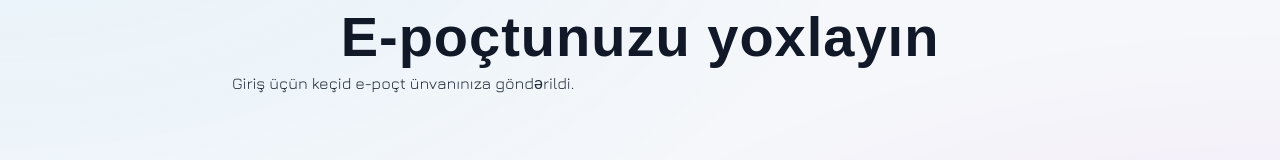
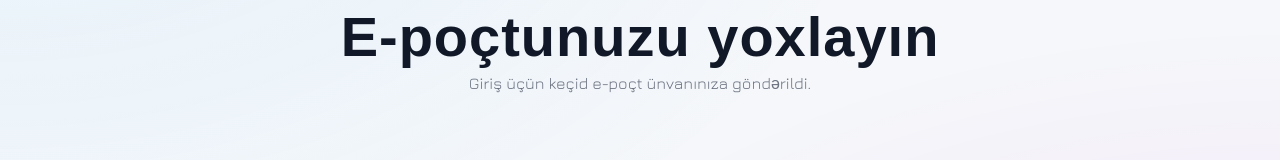
Before and after one commit to Saitosar/sarkhan-dev-nextjs, a Next.js app: page /auth/verify-request in a window 1280 px wide. Shown: the part 210-370 px from the top of the page. Built offline with nearby package versions, Linux system fonts and the light colour scheme; no server answers; a web font is replaced by a local one.

Commit message:
fixin page after e-mail sending for login

```diff
--- a/pages/auth/verify-request.js
+++ b/pages/auth/verify-request.js
@@ -15,7 +15,9 @@ export default function VerifyRequest() {
                 <section style={{ textAlign: 'center', paddingTop: '100px', minHeight: 'calc(100vh - 200px)' }}>
                     <div className="container">
                         <h1>{t.verifyTitle || "Check your email"}</h1>
-                        <p>{t.verifySubtitle || "A sign in link has been sent to your email address."}</p>
+                        <p style={{ margin: '0 auto', color: 'var(--color-text-secondary)' }}>
+                        {t.verifySubtitle}
+                        </p>
                     </div>
                 </section>
             </main>
```
